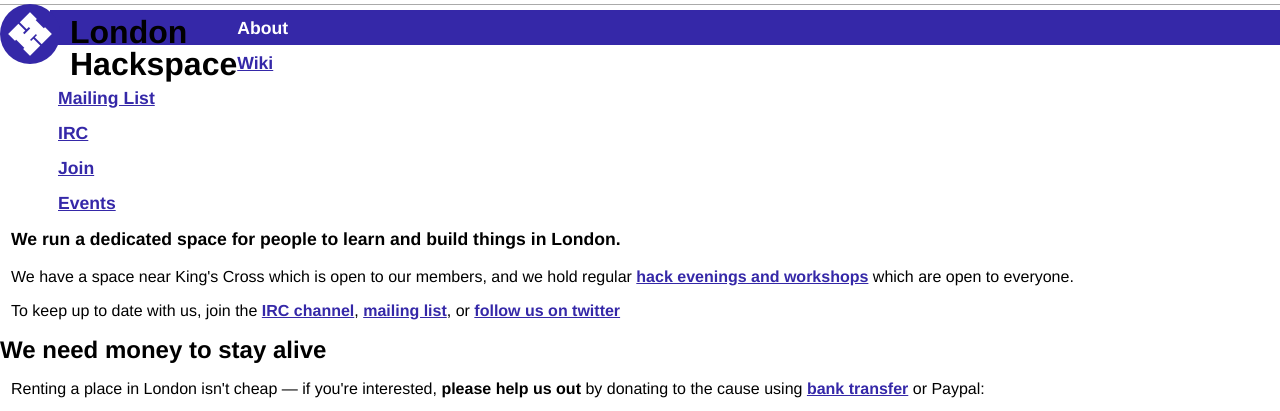
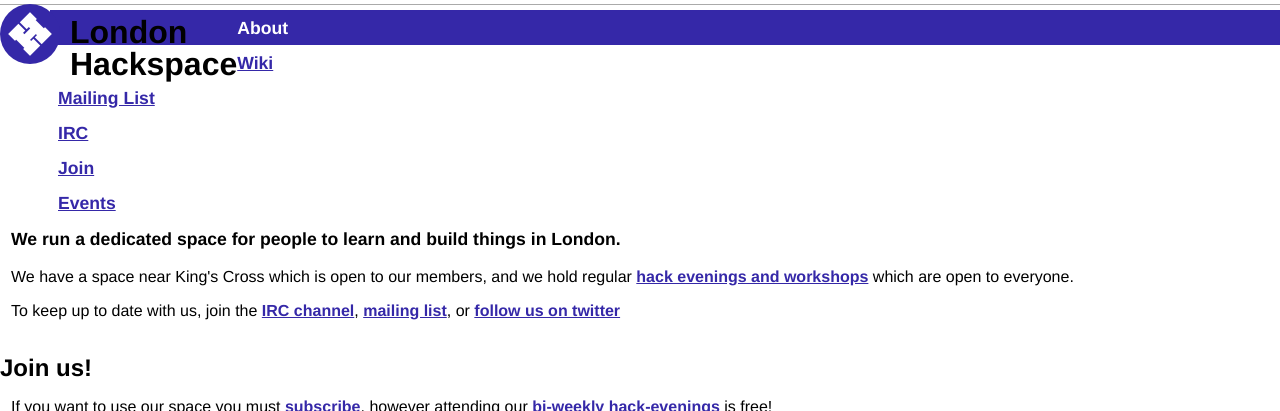
Before and after one commit to londonhackspace/hackspace-foundation-sites, a PHP site: page / in a window 1280 px wide. Shown: the top 411 px of the page. Run offline with PHP 8.4, Linux system fonts and the light colour scheme; data that the repository does not hold is empty; some libraries are stand-ins or nearby versions.

Commit message:
Things Jonty changed and didn't commit.

```diff
--- a/hackspace.org.uk/index.php
+++ b/hackspace.org.uk/index.php
@@ -26,6 +26,7 @@ to the lack of hacker spaces in the UK. Since then, we've helped groups in more
     <li><a href="http://groups.google.com/group/york-hack-space">York Hackspace</a></li>
     <li><a href="http://stockport.hackspace.org.uk">Stockport/South-east Manchester Hackspace</a></li>
     <li><a href="http://groups.google.com/group/brightonhackerspace">BuildBrighton (Brighton)</a></li>
+    <li><a href="http://www.geekchique.org/wiki">E-Space (Exeter)</a></li>
 </ul>
 
 <p>If you're thinking of starting a hacker space in the UK, <a href="/starting.php">we can help you</a>.</p>
--- a/hackspace.org.uk/menu.php
+++ b/hackspace.org.uk/menu.php
@@ -23,6 +23,7 @@ function menulink($url, $name, $title) {
         <?=menulink('/', 'about', 'About');?>
         <?=menulink('/organisation', 'organisation', 'Organisation');?>
         <li><a href="http://wiki.hackspace.org.uk">Wiki</a></li>
+        <?=menulink('/irc', 'irc', 'IRC');?>
         <?=menulink('/donate', 'donate', 'Donate');?>
         <?=menulink('/membership.php', 'membership', 'Membership');?>
         <?=menulink('/reports', 'reports', 'Reports');?>
--- a/london.hackspace.org.uk/events/index.php
+++ b/london.hackspace.org.uk/events/index.php
@@ -7,4 +7,7 @@ require('../header.php'); ?>
 
 <iframe src="http://www.google.com/calendar/embed?showCalendars=0&amp;showTitle=0&amp;showNav=0&amp;showPrint=0&amp;showTabs=0&amp;height=600&amp;wkst=1&amp;bgcolor=%23FFFFFF&amp;src=h17m241e385vfi9nt8dp9v7p34%40group.calendar.google.com&amp;color=%235229A3&amp;ctz=Europe%2FLondon" style=" border-width:0 " width="576" height="400" frameborder="0" scrolling="no"></iframe>
 
+<br><br>
+<p>You can view past events in our <a href="http://upcoming.yahoo.com/group/15565/history/">upcoming group</a>.</p>
+
 <? require('../footer.php'); ?>
--- a/london.hackspace.org.uk/index.php
+++ b/london.hackspace.org.uk/index.php
@@ -12,21 +12,16 @@ require('header.php'); ?>
     <a href="http://groups.google.com/group/london-hack-space">mailing list</a>,
 or <a href="http://twitter.com/londonhackspace">follow us on twitter</a></p>
 
-<h2>We need money to stay alive</h2>
+<br>
+<h2>Join us!</h2>
+<p>If you want to use our space you must <a href="/donate">subscribe</a>, however attending
+our <a href="/events">bi-weekly hack-evenings</a> is free!</p>
 
-<p>Renting a place in London isn't cheap &mdash; if you're interested, <strong>please help us out</strong> by
-donating to the cause using <a href="/donate">bank transfer</a> or Paypal:</p>
-<p>
-<form action="https://www.paypal.com/cgi-bin/webscr" method="post" style="padding-bottom:10px">
-<input type="hidden" name="cmd" value="_s-xclick">
-<input type="hidden" name="hosted_button_id" value="4464387">
-<input type="image" src="https://www.paypal.com/en_GB/i/btn/btn_donate_SM.gif" border="0" name="submit" alt="PayPal - The safer, easier way to pay online.">
-<img alt="" border="0" src="https://www.paypal.com/en_GB/i/scr/pixel.gif" width="1" height="1">
-</form>
-</p>
+<br>
 
-<h2>Join us!</h2>
-<p>If you're interested in helping set the hack space up, please consider becoming a
-	<a href="http://hackspace.org.uk/membership.php">founding member</a> of the Hackspace Foundation, our non-profit organisation.</p>
+<h2>Media</h2>
+<p><script type="text/javascript" src="http://www.flickr.com/badge_code_v2.gne?count=6&display=latest&size=s&layout=h&context=in%2Fpool-1183951%40N23%2F&source=group&group=1183951%40N23"></script></p>
+<p>Take a look at <a href="http://www.flickr.com/groups/1183951@N23/pool/">our flickr group</a> to
+see <a href="http://www.flickr.com/groups/1183951@N23/pool/">more photos from hackspace events</a>.</p>
 
 <? require('footer.php'); ?>
--- a/london.hackspace.org.uk/irc/index.php
+++ b/london.hackspace.org.uk/irc/index.php
@@ -4,5 +4,6 @@ $title = 'IRC';
 require('../header.php'); ?>
 <h2>IRC</h2>
 <p>You can come and chat with us in <a href="irc://irc.freenode.net/#london-hack-space">#london-hack-space</a> on irc.freenode.net.</p>
+<p>If you don't have an IRC client installed, you can use freenode's <a href="http://webchat.freenode.net/?channels=london-hack-space">lovely webchat</a>.</p>
 
 <? require('../footer.php'); ?>
```
Also changed, not shown: hackspace.org.uk/irc/index.php (added, +9 -0 lines).
